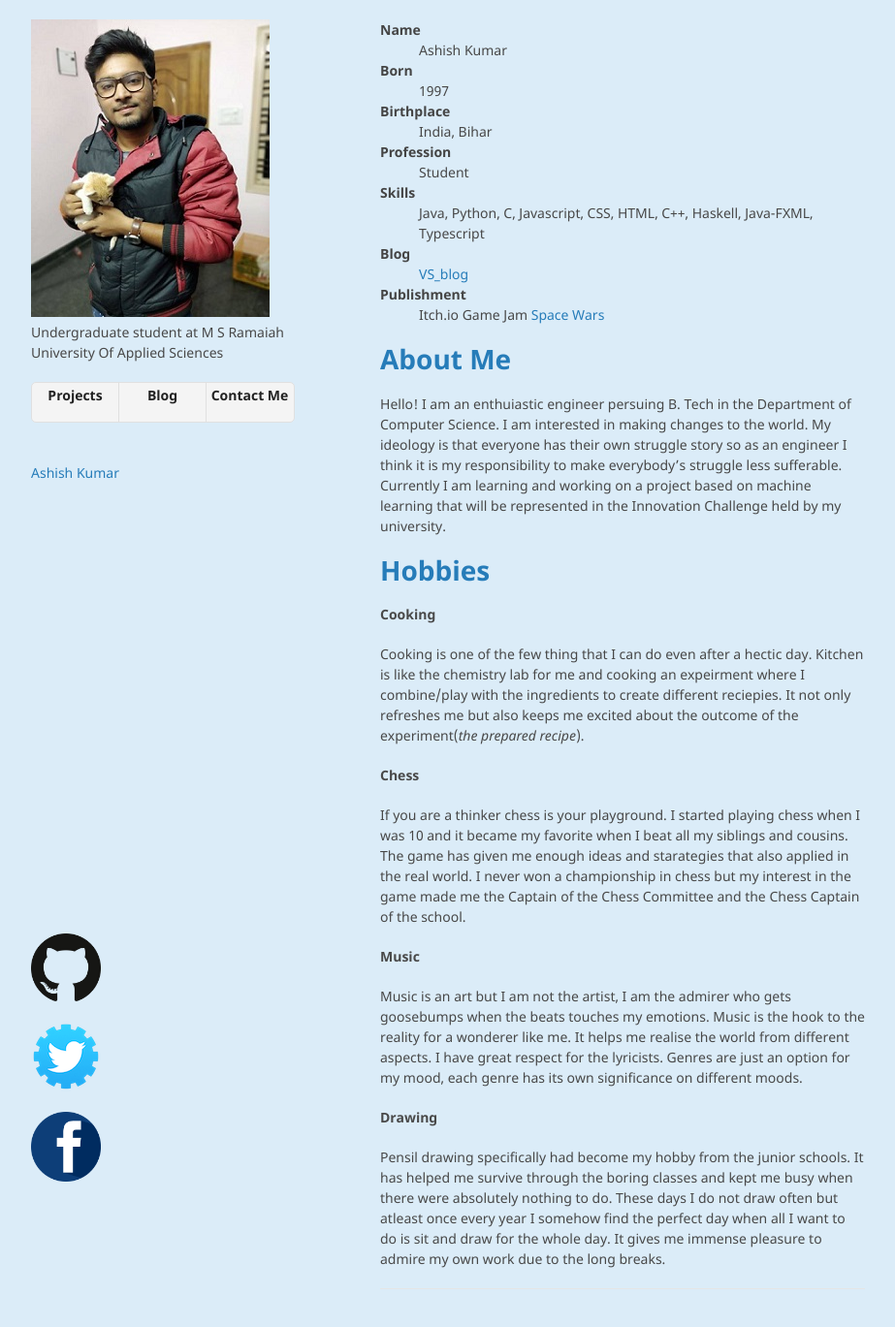
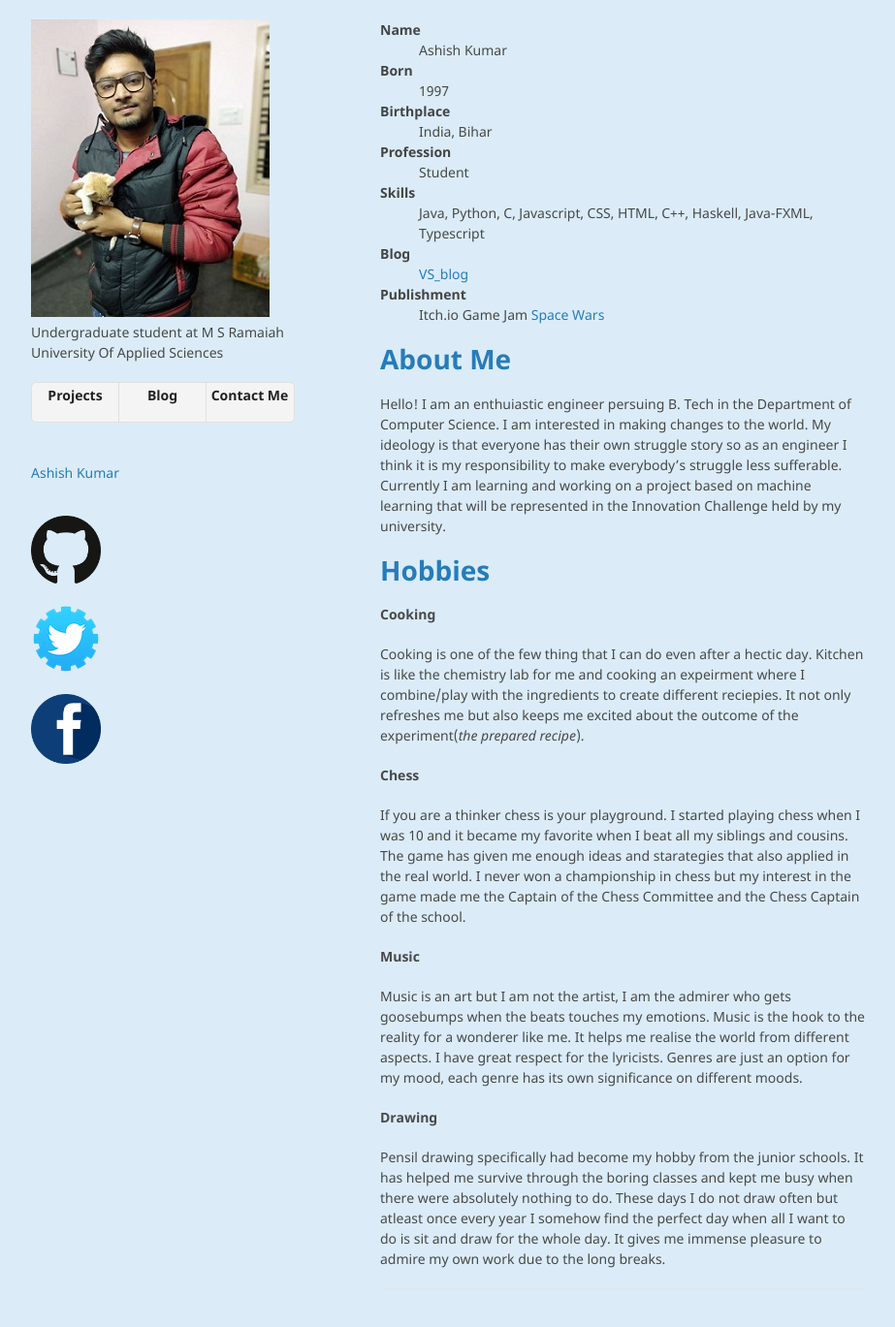
Before and after one commit to Ashishjaiswal181/Ashishjaiswal181.github.io, a Jekyll site: the page built from index.md, in a window 1280 px wide and 1400 px high, scrolled down 89 px. Shown: the top 1369 px of the window at 97% size, without its empty margins (178-1101 px from the left). Built offline with Jekyll 4.4.1, drawn with Linux system fonts in a browser that asks for light colours; comment, search, counter and statistics services are not loaded; our own code applies the rules of GitHub Pages for plain Markdown files.

Commit message:
minor update

```diff
--- a/_sass/jekyll-theme-minimal.scss
+++ b/_sass/jekyll-theme-minimal.scss
@@ -120,7 +120,7 @@
 header {
   width:270px;
   float:left;
-  position:sticky;
+  position:relative;
   -webkit-font-smoothing:subpixel-antialiased;
 }
 
@@ -199,7 +199,7 @@
 footer {
   width:270px;
   float:left;
-  position:absolute;
+  position:relative;
   bottom:50px;
   -webkit-font-smoothing:subpixel-antialiased;
 }
```
